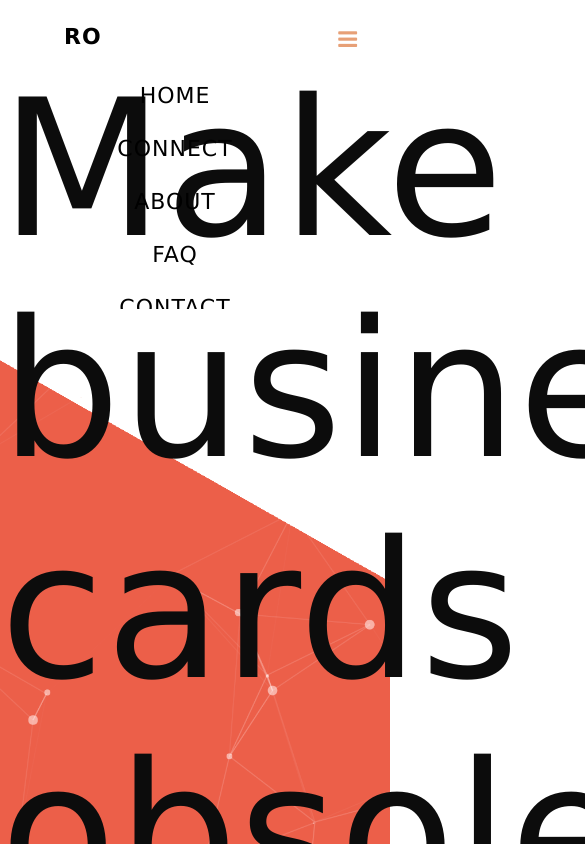
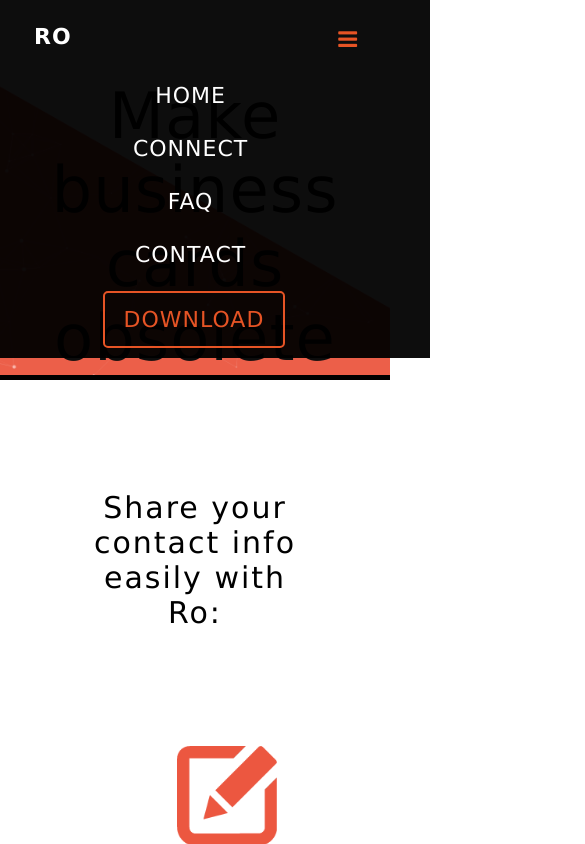
Before and after one commit to alexfigtree/ro-website, a website: page index.html in a window 390 px wide. Both pictures are taken after a click on the label 348 px from the left and 39 px from the top of the page. Shown: the top 844 px of the page, 585 px wide, since content can reach past the window. Drawn offline with Linux system fonts and the light colour scheme.

Commit message:
Make nav bar, footer, and #ro section responsive

```diff
--- a/index.html
+++ b/index.html
@@ -46,7 +46,7 @@ function myFunction() {
     <ul class="menu">
       <li><a class="active" href="index.html">HOME</a></li>
       <li><a href="index.html#connect">CONNECT</a></li>
-      <li><a href="index.html#about">ABOUT</a></li>
+      <!--<li><a href="index.html#about">ABOUT</a></li>-->
       <li><a href="index.html#faq">FAQ</a></li>
       <li><a href="mailto:contact@ro.network?Subject=Ro%20Network" target="_blank">CONTACT</a></li>
       <li><a class="learn-more" href="http://onelink.to/n3ts2c" target="_blank">DOWNLOAD</a></li>
@@ -135,7 +135,7 @@ function myFunction() {
 
       <div class="footer-row">
         <div class="col-md-4 footer-background" style="margin-top: 65px;">
-          <div class="footer-sub-header"><a class="active" href="index.html">HOME </a><a href="index.html#about"> ABOUT </a><a href="index.html#faq"> FAQ </a>
+          <div class="footer-sub-header"><a class="active" href="index.html">HOME </a><a href="index.html#connect"> CONNECT </a><a href="index.html#faq"> FAQ </a>
           </div>
         </div>
         <div class="col-md-4 footer-background" style="margin-top: 25px;">
--- a/styles.css
+++ b/styles.css
@@ -120,9 +120,6 @@ h3 {
 /* Style the navbar */
 #navbar {
   overflow: hidden;
-  /*background-color: rgba(22,28,46,0.9);*/
-  /*background-color: rgb(11,30,56,0.95);*/
-  /*background-color: black;*/)
   background-color: rgba(0,0,0,0.2);
   z-index: 1;
   position: fixed;
@@ -239,7 +236,7 @@ rgb(17,33,54)
 }
 
 i.fa.fa-bars {
-  color: rgb(231,160,119);
+  color: #e65425;
   font-size: 22px;
 }
 
@@ -526,8 +523,58 @@ div.col-md-4.footer-background {
   margin-bottom: 15px;
 }
 @media (max-width: 992px) {
+  #ro {
+    padding-top: 20px;
+  }
+  .ro-title {
+    font-size: 64px;
+  }
+  #navbar a.navbar-logo{
+    color: white;
+    margin-left: 20px;
+  }
+  .bgimg-1 {
+    background-attachment: inherit;
+  }
+  #navbar {
+    background-color: rgba(0,0,0,0.95);
+  }
+  #navbar a{
+    color: white;
+  }
+  .header .menu-btn:checked ~ .menu {
+    max-height: 300px;
+    margin-left: 8%;
+  }
+  #navbar a.learn-more {
+    display: block;
+    height: 25px;
+    color: #e65425;
+    text-align: center;
+    font-weight: 500;
+    margin-top: 10px;
+    border-color: #e65425;
+    margin-left: 20%;
+  }
+  #navbar a.learn-more:focus {
+    color: white;
+  }
+
   .footer-image{
     margin-top:10px;
     margin-bottom: 10px;
   }
+  .faq-window {
+    padding: 0px;
+  }
+  .faq-answer {
+    color: black;
+    font-size: 16px;
+    margin-left: 2%;
+    margin-right: 2%;
+    letter-spacing: 1.5px;
+  }
+  div.footer-row {
+    background-color: black;
+  }
 }
```
